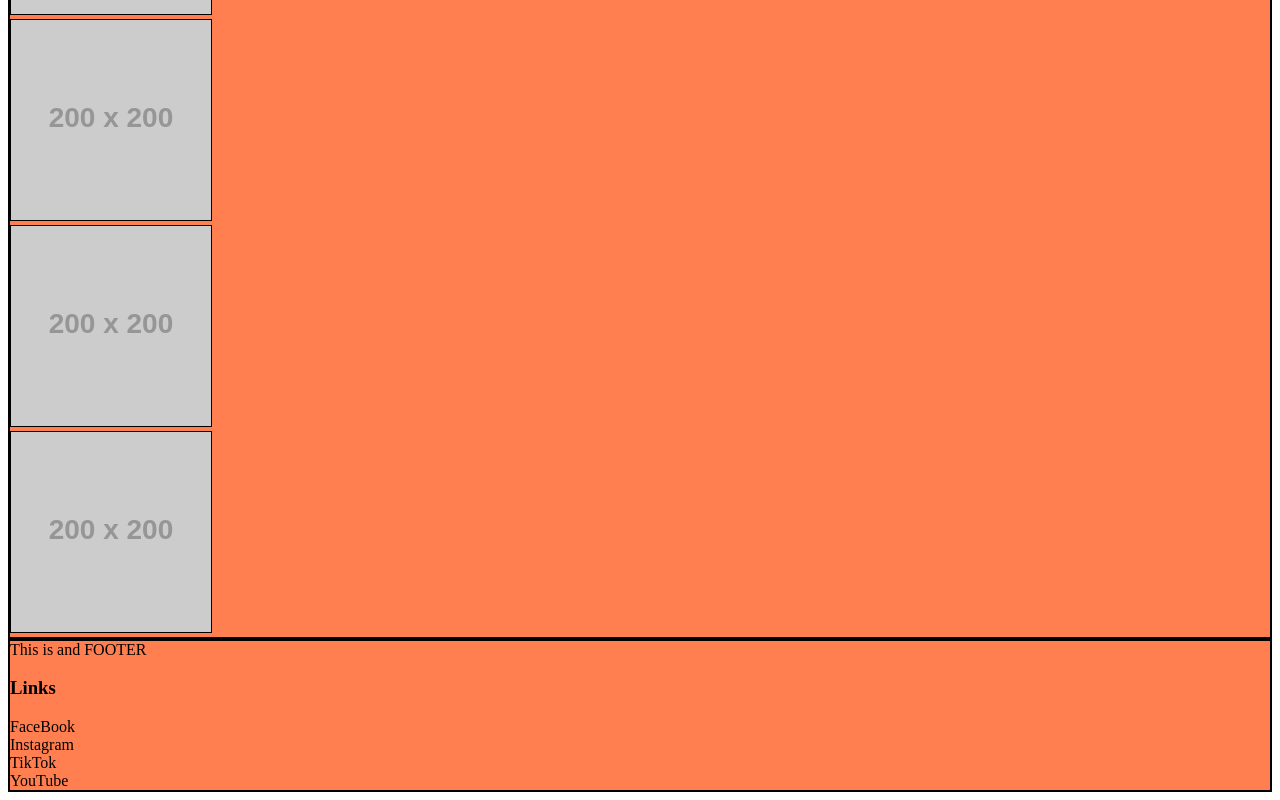
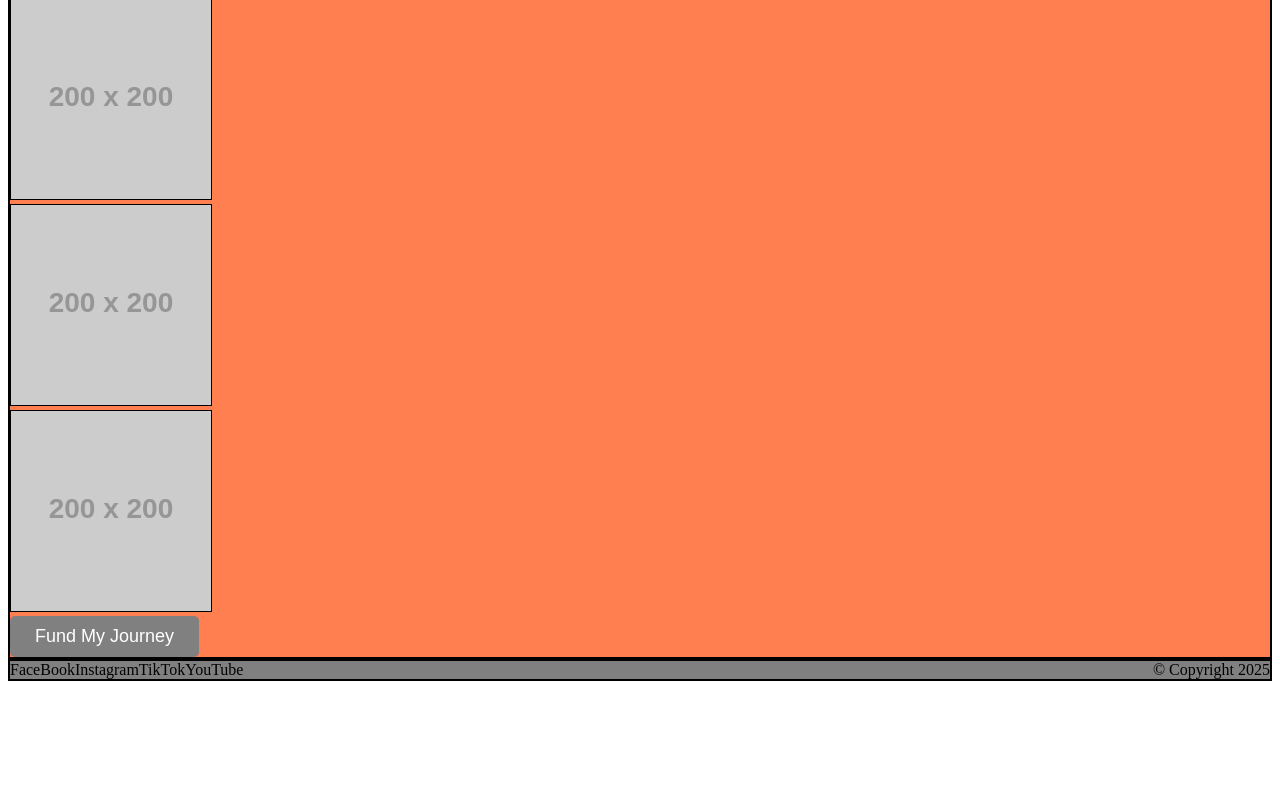
Before and after one commit to Jamzcode/Ghost_Hunter_Website, a React (Vite) app: page /donation in a window 1280 px wide. Shown: the part 801-1601 px from the top of the page. After the commit the page ends 1490 px from the top, so only its background shows below. Built offline with nearby package versions, Linux system fonts and the light colour scheme.

Commit message:
linked buttons to pages for flow

```diff
--- a/src/components/Button/Button.module.css
+++ b/src/components/Button/Button.module.css
@@ -0,0 +1,8 @@
+.button{
+    padding: 10px 25px;
+    background-color: gray;
+    color: white;
+    font-size: 18px;
+    border-radius: 5px;
+    border: none;
+}
--- a/src/components/Button/Button.tsx
+++ b/src/components/Button/Button.tsx
@@ -1,9 +1,30 @@
-export default function Button() {
-  return <button style={styles.button}>Click Me!</button>;
+import { useNavigate } from "react-router-dom";
+
+import styles from "./Button.module.css";
+
+interface ButtonProps {
+  label: string;
+  to?: string;
+  onClick?: () => void;
 }
 
-const styles = {
-  button: {
-    backgroundColor: "skyblue",
-  },
-};
+export default function Button({ label, to, onClick }: ButtonProps) {
+  const navigate = useNavigate();
+
+  const handleClick = () => {
+    if (to) {
+      navigate(to);
+    }
+    if (onClick) {
+      onClick();
+    }
+  };
+
+  return (
+    <>
+      <button onClick={handleClick} className={styles.button}>
+        {label}
+      </button>
+    </>
+  );
+}
--- a/src/components/Footer/Footer.module.css
+++ b/src/components/Footer/Footer.module.css
@@ -0,0 +1,18 @@
+.footer {
+  display: flex;
+  justify-content: space-between;
+  background: gray;
+}
+
+.icons {
+  width: 100%;
+  display: flex;
+  justify-content: space-between;
+  flex: 1;
+}
+
+.copyright {
+  width: 100%;
+  display: flex;
+  justify-content: end;
+}
--- a/src/components/Footer/Footer.tsx
+++ b/src/components/Footer/Footer.tsx
@@ -1,14 +1,16 @@
+import styles from "./Footer.module.css";
 export default function Footer() {
   return (
     <>
       <div className="section">
-        This is and FOOTER
-        <div>
-          <h3>Links</h3>
-          <div>FaceBook</div>
-          <div>Instagram</div>
-          <div>TikTok</div>
-          <div>YouTube</div>
+        <div className={styles.footer}>
+          <div className={styles.icons}>
+            <div>FaceBook</div>
+            <div>Instagram</div>
+            <div>TikTok</div>
+            <div>YouTube</div>
+          </div>
+          <div className={styles.copyright}>© Copyright 2025</div>
         </div>
         {/*  Facebook link (Add clickable Icon)(https://www.facebook.com/profile.php?id=61573794903044)
          Instagram link (https://www.instagram.com/midknightscares?igsh=MTlqbHZxa2Jxd3FwcA%3D%3D&utm_source=qr)
--- a/src/components/NavigationBar/NavigationBar.tsx
+++ b/src/components/NavigationBar/NavigationBar.tsx
@@ -6,7 +6,6 @@ export default function NavigationBar() {
     <nav className={styles.navigation}>
       <Link to="./">Home</Link>
       <Link to="./tour">Find a Tour</Link>
-      <Link to="./contact">Contact</Link>
       <Link to="./gallery">Gallery</Link>
       <Link to="./contact">Contact Us</Link>
       <Link to="./mission">Mission</Link>
--- a/src/pages/Contact/Contact.tsx
+++ b/src/pages/Contact/Contact.tsx
@@ -1,5 +1,6 @@
 import ImageCard from "../../components/Image/Image";
 import Headline from "../../components/Headline/Headline";
+import Button from "../../components/Button/Button";
 export default function Contact() {
   return (
     <>
@@ -24,25 +25,23 @@ export default function Contact() {
           <div>EveryDay Always AllTheTime</div>
           <div>EveryDay Always AllTheTime</div>
         </div>
-        <h2>SECTION 8</h2>
         <h3>
           Midknightscares are available for next paranormal adventure! Follow,
           Like, Subscribe and Share!
         </h3>
         <div className="section">
           This is Contactpage FORM
-          <h2>SECTION 9</h2>
           {/* MAKE: SignUp popup page for user to enter information for newsletter. */}
-          <h3>Join our mailing/SMS texting list</h3>
+          <Headline headline="Join our mailing/SMS texting list" />
           <div>
             <h3>Form</h3>
             <div>Name</div>
             <div>Email</div>
-            <button>Sign Up</button>
+           <Button label="Submit"/>
           </div>
         </div>
         {/* TODO: Leads to contact page */}
-        <button>Get In Touch</button>
+
       </div>
     </>
   );
--- a/src/pages/Donation/Donation.tsx
+++ b/src/pages/Donation/Donation.tsx
@@ -1,18 +1,22 @@
 import ImageCard from "../../components/Image/Image";
 import Headline from "../../components/Headline/Headline";
+
+import Button from "../../components/Button/Button";
 export default function Donation() {
   return (
     <>
       <div className="section">
         <Headline headline="Midknightscare donation and suggestion box" />
         {/* TODO: lead to Venmo, Patreon, etc payment portal. Redirect notification page.  */}
-        <button>Enchant Me Now</button>
         <ImageCard />
         <ImageCard />
         <ImageCard />
         <ImageCard />
         <ImageCard />
         <ImageCard />
+        <div>
+          <Button label="Fund My Journey" />
+        </div>
       </div>
     </>
   );
--- a/src/pages/Gallery/Gallery.tsx
+++ b/src/pages/Gallery/Gallery.tsx
@@ -1,5 +1,6 @@
 import ImageCard from "../../components/Image/Image";
 import Headline from "../../components/Headline/Headline";
+import Button from "../../components/Button/Button";
 export default function Gallery() {
   return (
     <>
@@ -16,6 +17,9 @@ export default function Gallery() {
         <ImageCard />
         <ImageCard />
         <ImageCard />
+        <div>
+          <Button to="../shop" label="Visit Shop" />
+        </div>
       </div>
     </>
   );
--- a/src/pages/Home/Home.tsx
+++ b/src/pages/Home/Home.tsx
@@ -1,5 +1,6 @@
 import ImageCard from "../../components/Image/Image";
 import Headline from "../../components/Headline/Headline";
+import Button from "../../components/Button/Button";
 
 export default function Home() {
   return (
@@ -12,13 +13,13 @@ export default function Home() {
         {/* Title */}
         <Headline headline="Welcome to the world of Midknightscares!" />
         {/* TODO: Add pic */}
-        <div>pic</div>
         <ImageCard />
         {/* TODO: Add Video */}
         <div>video</div>
         <ImageCard />
         {/* TODO: Button goes to Mission Statement page */}
-        <button>GetStarted</button>
+        <Button label="Get Started" to="./mission">
+        </Button>
       </div>
     </>
   );
--- a/src/pages/Mission/Mission.tsx
+++ b/src/pages/Mission/Mission.tsx
@@ -1,5 +1,7 @@
 import ImageCard from "../../components/Image/Image";
 import Headline from "../../components/Headline/Headline";
+import Button from "../../components/Button/Button";
+
 export default function Mission() {
   return (
     <>
@@ -18,6 +20,9 @@ export default function Mission() {
         <ImageCard />
         <ImageCard />
         <ImageCard />
+        <div>
+          <Button to="../gallery" label="Check out Gallery"/>
+        </div>
       </div>
     </>
   );
--- a/src/pages/Shop/Shop.tsx
+++ b/src/pages/Shop/Shop.tsx
@@ -1,6 +1,6 @@
 import ImageCard from "../../components/Image/Image";
 import Headline from "../../components/Headline/Headline";
-
+import Button from "../../components/Button/Button";
 export default function Shop() {
   return (
     <>
@@ -13,7 +13,9 @@ export default function Shop() {
         <ImageCard />
         <ImageCard />
         <ImageCard />
-        <button>Buy Now</button>
+        <div>
+          <Button label="Visit Shop"/>
+        </div>
       </div>
     </>
   );
--- a/src/pages/Tour/Tour.tsx
+++ b/src/pages/Tour/Tour.tsx
@@ -1,11 +1,14 @@
 import ImageCard from "../../components/Image/Image";
 import Headline from "../../components/Headline/Headline";
+import Button from "../../components/Button/Button";
+
+
 export default function Tour() {
   return (
     <>
       <div className="section">
         <Headline headline="Ghost Hunting, Paranormal investigations, Haunted Walkthroughs" />
-
+        {/* gallery of images */}
         <ImageCard />
         <ImageCard />
         <ImageCard />
@@ -17,7 +20,7 @@ export default function Tour() {
         on calendar in which will link to phone colander. After appointment is
         booked, Client to receive confirmation message and service provider to
         receive appointment confirmed message on phone. */}
-        <button>Book Me Now</button>
+        <Button to="../contact" label="Book Me Now"/>
       </div>
     </>
   );
```
